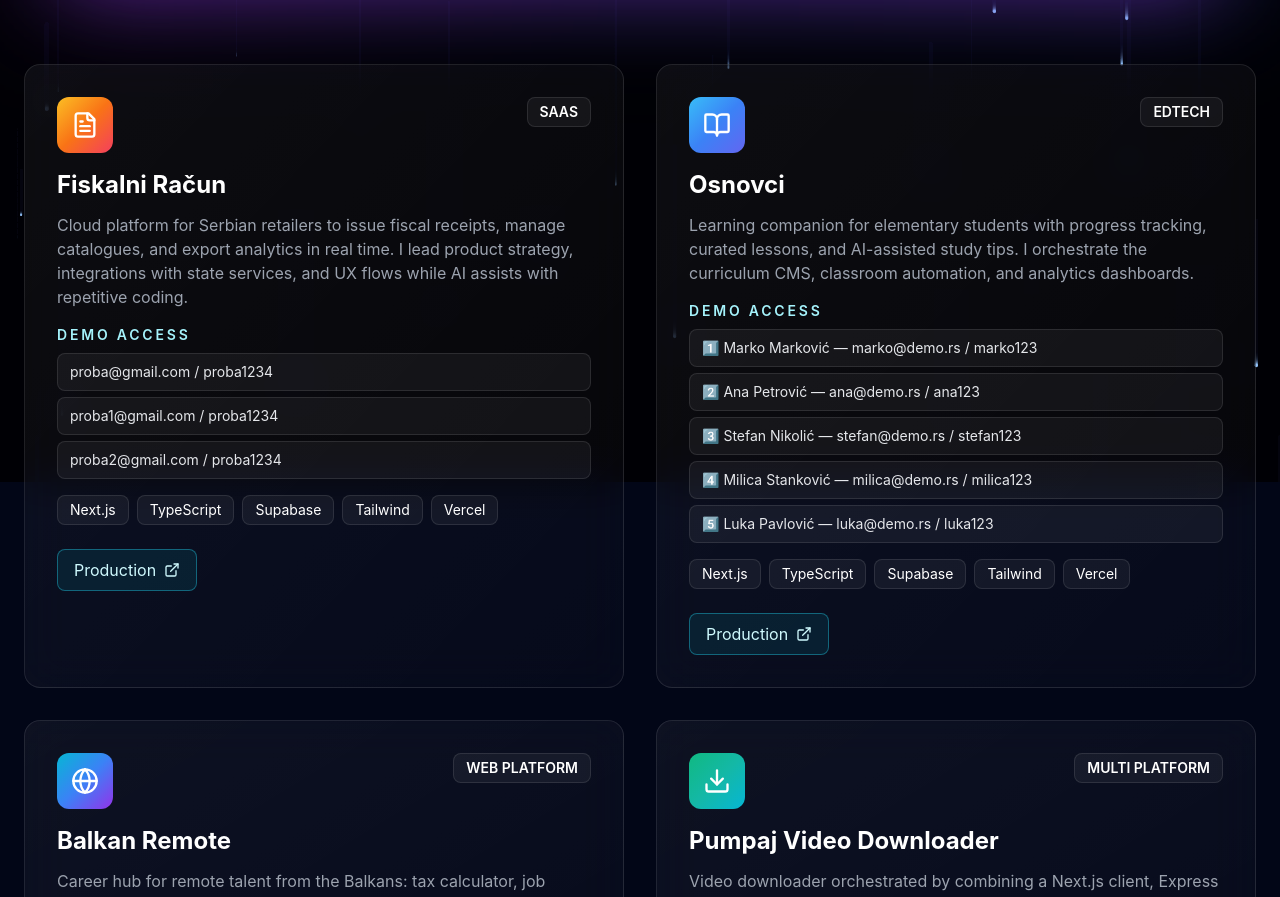
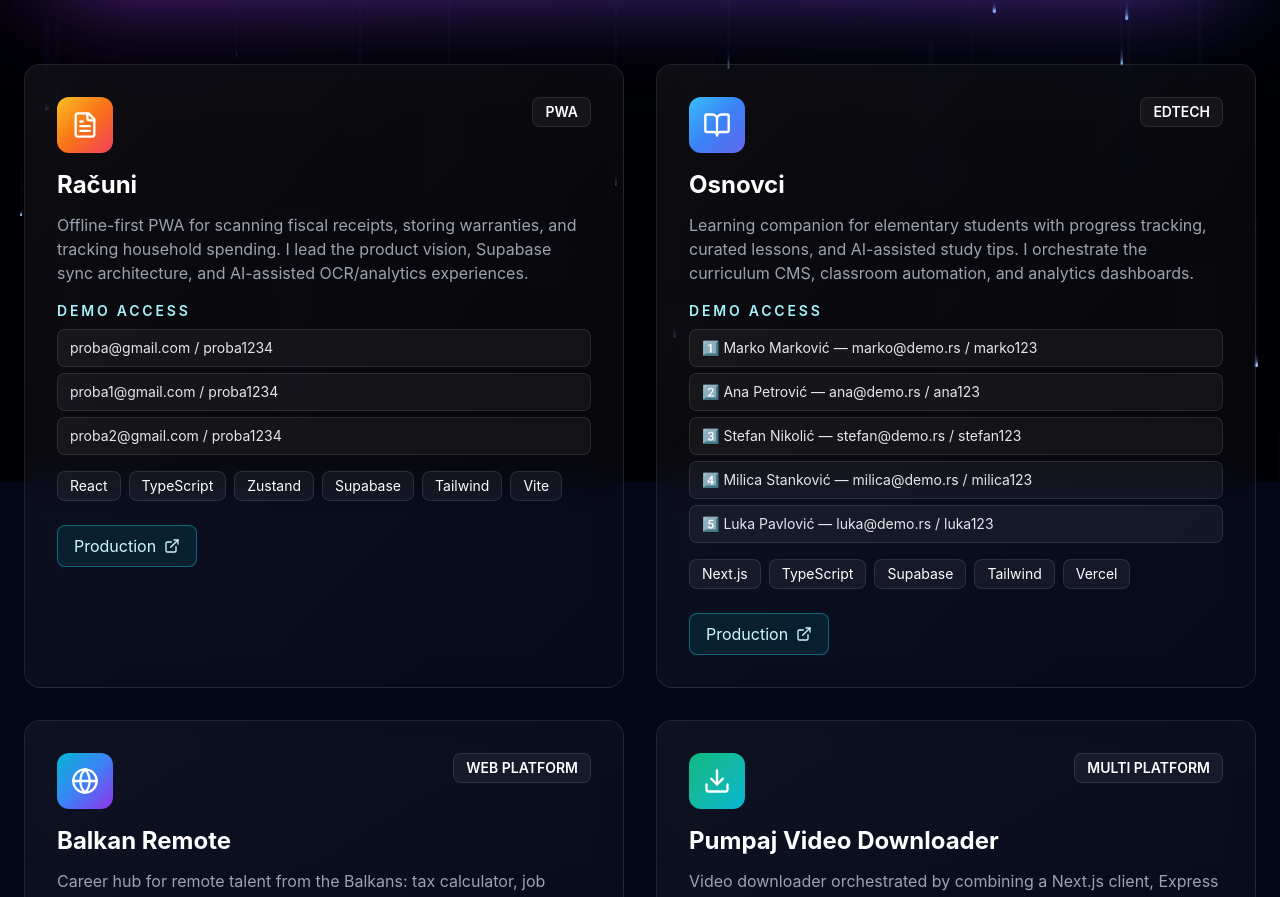
Before and after one commit to zoxknez/Portfolio, a React (Vite) app: page / in a window 1280 px wide. Shown: the part 2892-3789 px from the top of the page. Built offline with nearby package versions, Linux system fonts and the light colour scheme.

Commit message:
fix: rename Fiskalni app entry to Racuni

```diff
--- a/public/en.json
+++ b/public/en.json
@@ -96,16 +96,17 @@
     "demoAccessLabel": "Demo access",
     "items": [
       {
-          "id": "fiskalni-racun",
-          "category": "SAAS",
-          "title": "Fiskalni Račun",
-          "description": "Cloud platform for Serbian retailers to issue fiscal receipts, manage catalogues, and export analytics in real time. I lead product strategy, integrations with state services, and UX flows while AI assists with repetitive coding.",
+        "id": "racuni",
+        "category": "PWA",
+        "title": "Računi",
+        "description": "Offline-first PWA for scanning fiscal receipts, storing warranties, and tracking household spending. I lead the product vision, Supabase sync architecture, and AI-assisted OCR/analytics experiences.",
         "stack": [
-            "Next.js",
+          "React",
           "TypeScript",
+          "Zustand",
           "Supabase",
           "Tailwind",
-            "Vercel"
+          "Vite"
         ],
         "url": "https://fiskalni.app",
         "links": {
--- a/src/components/Portfolio.tsx
+++ b/src/components/Portfolio.tsx
@@ -28,7 +28,7 @@ export default function Portfolio({ sectionId }: PortfolioProps) {
   type IconComponent = typeof Globe;
 
   const iconMap: Record<string, IconComponent> = {
-    'fiskalni-racun': FileText,
+    racuni: FileText,
     osnovci: BookOpen,
     'balkan-remote': Globe,
     'pumpaj': Download,
--- a/src/data/projects.ts
+++ b/src/data/projects.ts
@@ -1,6 +1,17 @@
-import { CircleDollarSign, Download, Dumbbell, FileSpreadsheet, Globe, ScanText } from 'lucide-react';
+import { CircleDollarSign, Download, Dumbbell, FileSpreadsheet, FileText, Globe, ScanText } from 'lucide-react';
 
 export const portfolioProjects = [
+  {
+    id: 'racuni',
+    title: 'Računi',
+    description:
+      'Offline-first PWA za digitalizaciju fiskalnih računa, praćenje garancija i analitiku kućnih troškova. Vodim produkt viziju, Supabase sinhronizaciju i AI podržane OCR/analitičke tokove.',
+    type: 'PWA',
+    technologies: ['React', 'TypeScript', 'Zustand', 'Supabase', 'Tailwind', 'Vite'],
+    gradient: 'from-amber-400 via-orange-500 to-rose-500',
+    icon: FileText,
+    url: 'https://fiskalni.app',
+  },
   {
     id: 1,
     title: 'Balkan Remote',
```
Also changed, not shown: public/sr.json (+7 -6 lines). Lines whose indentation alone changed are shown as unchanged.
